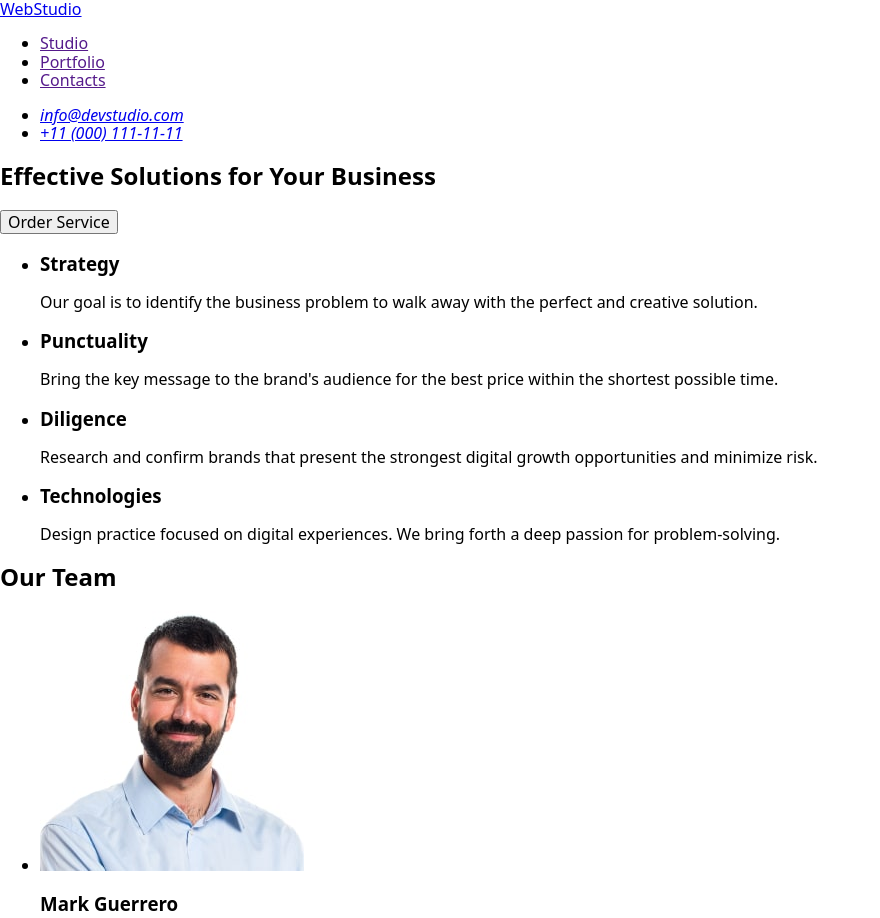
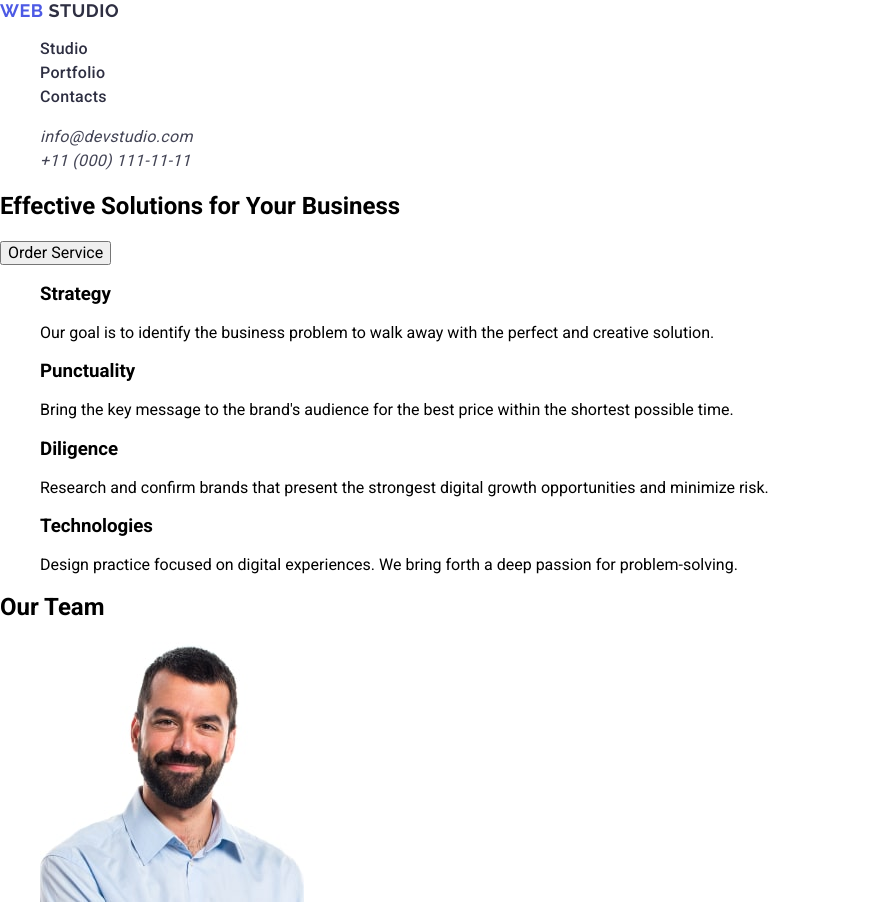
Before and after one commit to Alena-Solo/goit-markup-hw-02, a plain HTML site: page index.html in a window 1280 px wide. Shown: the top 918 px of the page, without its empty margins (0-880 px from the left). Drawn offline with nearby package versions, Linux system fonts and the light colour scheme.

Commit message:
add css header and footer

```diff
--- a/css/styles.css
+++ b/css/styles.css
@@ -0,0 +1,39 @@
+body {
+  font-family: "Roboto", sans-serif;
+  second-family: "Raleway", sans-serif;
+}
+ul {
+  list-style-type: none;
+}
+a {
+  text-decoration: none;
+}
+
+.header-logo,
+.footer-logo {
+  font-family: "Raleway", sans-serif;
+  font-weight: 700;
+  font-size: 18px;
+  line-height: 117%;
+  letter-spacing: 0.03em;
+  text-transform: uppercase;
+  color: #2e2f42;
+}
+.header-logo-italic,
+.footer-logo-italic {
+  color: #4d5ae5;
+}
+.header-menu-link {
+  font-weight: 500;
+  font-size: 16px;
+  line-height: 150%;
+  letter-spacing: 0.02em;
+  color: #2e2f42;
+}
+.header-address-link {
+  font-weight: 400;
+  font-size: 16px;
+  line-height: 150%;
+  letter-spacing: 0.02em;
+  color: #434455;
+}
--- a/index.html
+++ b/index.html
@@ -4,6 +4,16 @@
     <meta charset="UTF-8" />
     <meta name="viewport" content="width=device-width, initial-scale=1.0" />
     <title>Web Studio</title>
+    <link rel="preconnect" href="https://fonts.googleapis.com" />
+    <link rel="preconnect" href="https://fonts.gstatic.com" crossorigin />
+    <link
+      href="https://fonts.googleapis.com/css2?family=Roboto:wght@400;500;700&display=swap"
+      rel="stylesheet"
+    />
+    <link
+      href="https://fonts.googleapis.com/css2?family=Raleway:ital,wght@0,700;1,700&display=swap"
+      rel="stylesheet"
+    />
     <link
       rel="stylesheet"
       href="https://cdn.jsdelivr.net/npm/modern-normalize@2.0.0/modern-normalize.min.css"
@@ -11,28 +21,34 @@
     <link rel="stylesheet" href="./css/styles.css" />
   </head>
   <body>
-    <header>
-      <nav>
-        <a href="./index.html">WebStudio</a>
-        <ul>
-          <li>
-            <a href="">Studio</a>
+    <header class="header">
+      <nav class="header-navigation">
+        <a class="header-logo" href="./index.html">
+          <span class="header-logo-italic"> Web </span> Studio</a
+        >
+        <ul class="header-menu-list">
+          <li class="header-menu-item">
+            <a class="header-menu-link" href="">Studio</a>
           </li>
-          <li>
-            <a href="">Portfolio</a>
+          <li class="header-menu-item">
+            <a class="header-menu-link" href="">Portfolio</a>
           </li>
-          <li>
-            <a href="">Contacts</a>
+          <li class="header-menu-item">
+            <a class="header-menu-link" href="">Contacts</a>
           </li>
         </ul>
       </nav>
-      <address>
-        <ul>
-          <li>
-            <a href="mailto:info@devstudio.com">info@devstudio.com</a>
+      <address class="heder-address">
+        <ul class="header-address-list">
+          <li class="header-address-item">
+            <a class="header-address-link" href="mailto:info@devstudio.com"
+              >info@devstudio.com</a
+            >
           </li>
-          <li>
-            <a href="tel:+110001111111">+11 (000) 111-11-11</a>
+          <li class="header-address-item">
+            <a class="header-address-link" href="tel:+110001111111"
+              >+11 (000) 111-11-11</a
+            >
           </li>
         </ul>
       </address>
@@ -76,10 +92,10 @@
           </li>
         </ul>
       </section>
-      <section>
-        <h2>Our Team</h2>
-        <ul>
-          <li>
+      <section class="section-team">
+        <h2 class="team">Our Team</h2>
+        <ul class="team-list">
+          <li class="team-item">
             <img
               src="./images/team/img-1.jpg"
               alt="mark guerrero"
@@ -89,7 +105,7 @@
             <h3>Mark Guerrero</h3>
             <p>Product Designer</p>
           </li>
-          <li>
+          <li class="team-item">
             <img
               src="./images/team/img-2.jpg"
               alt="tom ford"
@@ -99,7 +115,7 @@
             <h3>Tom Ford</h3>
             <p>Frontend Developer</p>
           </li>
-          <li>
+          <li class="team-item">
             <img
               src="./images/team/img-3.jpg"
               alt="camila garcia"
@@ -121,7 +137,7 @@
           </li>
         </ul>
       </section>
-      <section>
+      <section class="section-portfolio">
         <h2>Our Portfolio</h2>
         <ul>
           <li>
@@ -187,9 +203,11 @@
         </ul>
       </section>
     </main>
-    <footer>
-      <a href="./index.html">WebStudio</a>
-      <p>
+    <footer class="footer">
+      <a class="footer-logo" href="./index.html">
+        <span class="footer-logo-italic"> Web </span> Studio</a
+      >
+      <p class="footer-text">
         Increase the flow of customers and sales for your business with digital
         marketing & growth solutions.
       </p>
```
